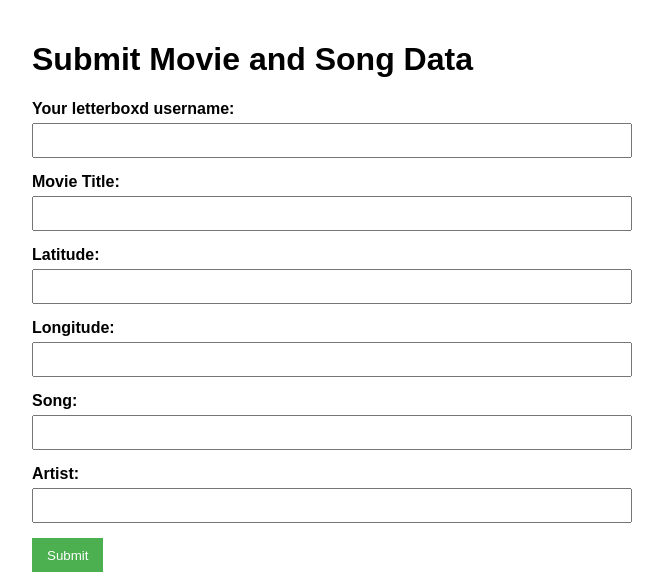
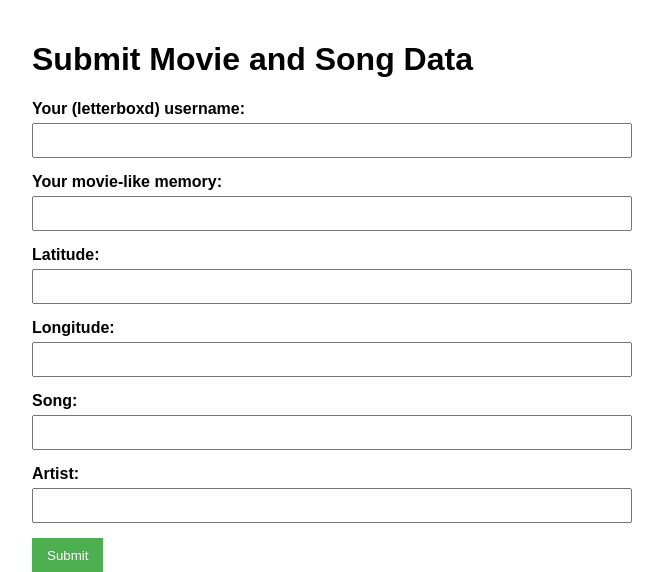
Before and after one commit to dianephan/citysoundtrack, a Flask app: page /form in a window 1280 px wide. Shown: the top 572 px of the page, without its empty margins (308-971 px from the left). Run offline with Flask 3, Linux system fonts and the light colour scheme; parts of the project's set-up code (start-up, migrations or seed data) failed here and were passed over.

Commit message:
✏️ change the wording on the form

```diff
--- a/templates/form.html
+++ b/templates/form.html
@@ -37,11 +37,11 @@
     <h1>Submit Movie and Song Data</h1>
     <form action="/submit" method="POST">
         <div class="form-group">
-            <label for="user">Your letterboxd username:</label>
+            <label for="user">Your (letterboxd) username:</label>
             <input type="text" id="user" name="user" required>
         </div>
         <div class="form-group">
-            <label for="title">Movie Title:</label>
+            <label for="title">Your movie-like memory:</label>
             <input type="text" id="title" name="title" required>
         </div>
 
```
